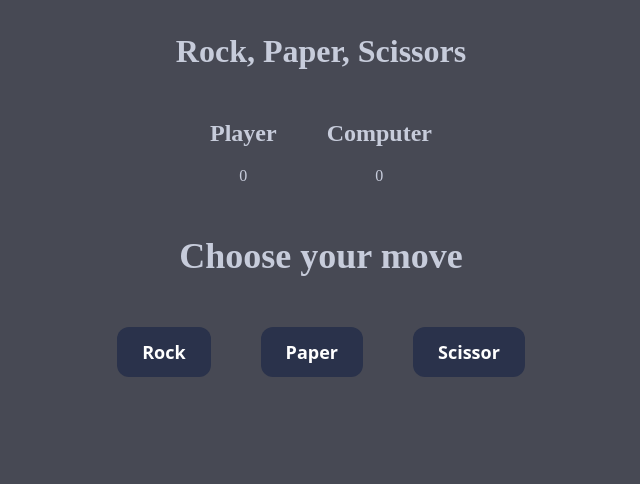
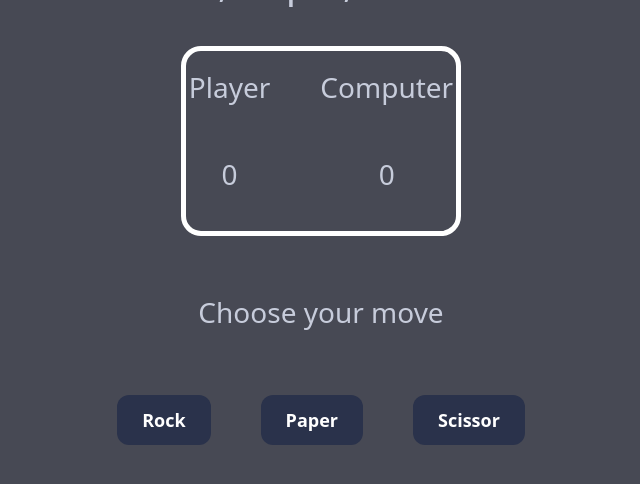
Before and after one commit to nm1008/rock-paper-scissor, a plain HTML site: page index.html in a window 1280 px wide. Shown: the whole page, without its empty margins (319-959 px from the left). Drawn offline with nearby package versions, Linux system fonts and the light colour scheme.

Commit message:
added bootstrap

```diff
--- a/index.html
+++ b/index.html
@@ -1,6 +1,9 @@
 <!DOCTYPE html>
 <html lang="en">
 <head>
+    <!-- bootstrap -->
+    <link href="https://cdn.jsdelivr.net/npm/bootstrap@5.3.1/dist/css/bootstrap.min.css" rel="stylesheet" integrity="sha384-4bw+/aepP/YC94hEpVNVgiZdgIC5+VKNBQNGCHeKRQN+PtmoHDEXuppvnDJzQIu9" crossorigin="anonymous">
+    <!-- css -->
     <link rel="stylesheet" href="style.css">
     <meta charset="UTF-8">
     <meta name="viewport" content="width=device-width, initial-scale=1.0">
@@ -34,6 +37,11 @@
         <button class="btn3">Scissor</button>
     </div>
 
+    <!-- JS -->
     <script src="script.js"></script>
+
+    <!-- bootstrap -->
+    <script src="https://cdn.jsdelivr.net/npm/@popperjs/core@2.11.8/dist/umd/popper.min.js" integrity="sha384-I7E8VVD/ismYTF4hNIPjVp/Zjvgyol6VFvRkX/vR+Vc4jQkC+hVqc2pM8ODewa9r" crossorigin="anonymous"></script>
+    <script src="https://cdn.jsdelivr.net/npm/bootstrap@5.3.1/dist/js/bootstrap.min.js" integrity="sha384-Rx+T1VzGupg4BHQYs2gCW9It+akI2MM/mndMCy36UVfodzcJcF0GGLxZIzObiEfa" crossorigin="anonymous"></script>
 </body>
 </html>
--- a/script.js
+++ b/script.js
@@ -7,7 +7,6 @@ const btnContainer = document.querySelector('.btn')
 // creating div element for move
 const moveDiv = document.querySelector('.move');
 const move = document.createElement('div');
-
 
 const player = document.querySelector('.playerScore')
 const computer = document.querySelector('.computerScore')
--- a/style.css
+++ b/style.css
@@ -21,13 +21,18 @@ body{
 .scoreboard{
     display: flex;
     justify-content: center;
+    align-items: center;
     text-align: center;
     gap: 50px;
-    color: #C7CCDB
+    color: #C7CCDB;
+    border: 5px solid white;
+    border-radius: 20px;
+    margin: 10px 500px;
 }
 
-.player .computer, h2{
+.player .computer, h2, p{
     padding: 20px 0px;
+    font-size: 28px;
 }
 
 .move {
```
